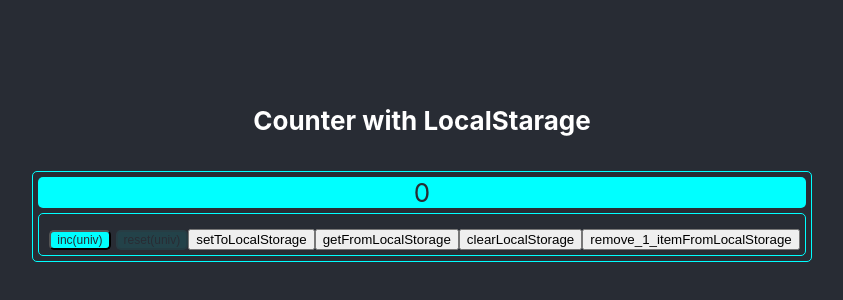
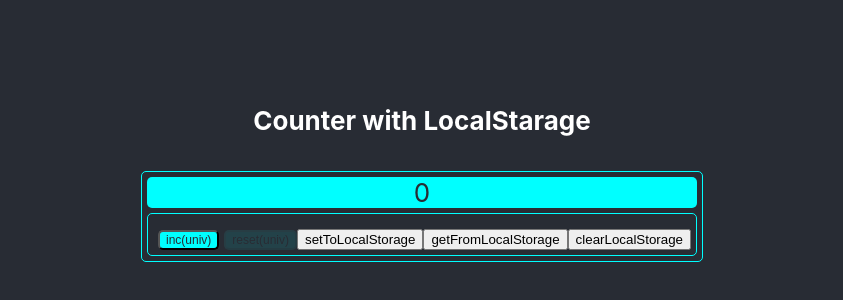
Before and after one commit to AgeevDmitryMinsk/Counter-with-LocalStorage-maxValue-startValue-REDUX-by-Dan-Abramov, a React (Create React App) app: page / in a window 1280 px wide. Shown: the part 234-534 px from the top of the page, without its empty margins (218-1061 px from the left). Built offline with nearby package versions, Linux system fonts and the light colour scheme.

Commit message:
deploy into gh-pages

```diff
--- a/src/App.tsx
+++ b/src/App.tsx
@@ -35,7 +35,7 @@ function App() {
 	function setToLocalStorageHandler() {
 		localStorage.setItem(`counterKey`, JSON.stringify(count))
 
-		localStorage.setItem(`counterKeyPlus1`, JSON.stringify(count+1))
+		//localStorage.setItem(`counterKeyPlus1`, JSON.stringify(count+1))
 	}
 
 	function getFromLocalStorageHandler() {
@@ -53,9 +53,9 @@ function App() {
 		setCount(0)
 	}
 
-	function remove_1_itemFromLocalStorageHandler() {
-		localStorage.removeItem(`counterKeyPlus1`)
-	}
+	// function remove_1_itemFromLocalStorageHandler() {
+	// 	localStorage.removeItem(`counterKeyPlus1`)
+	// }
 	//1й useEffect сначала добавляет из localstorage
 	// сохраненное значение count
 	useEffect(getFromLocalStorageHandler, [])
@@ -63,7 +63,7 @@ function App() {
 	//2й useEffect обновляет значение count в localstorage
 	// сначала 1й, затем 2й useEffect. Иначе count при перезагрузке
 	//браузера будет брать данные из initial useState
-	useEffect(setToLocalStorageHandler, [count])
+	//useEffect(setToLocalStorageHandler, [count])
 
 	return (
 		<div className="App">
@@ -95,9 +95,9 @@ function App() {
 						clearLocalStorage
 					</button>
 
-					<button onClick={remove_1_itemFromLocalStorageHandler}>
-						remove_1_itemFromLocalStorage
-					</button>
+					{/*<button onClick={remove_1_itemFromLocalStorageHandler}>*/}
+					{/*	remove_1_itemFromLocalStorage*/}
+					{/*</button>*/}
 
 				</div>
 			</div>
```
Also changed, not shown: package.json (+8 -1 lines), 1 other file (tests, documents, lock files or other folders).
